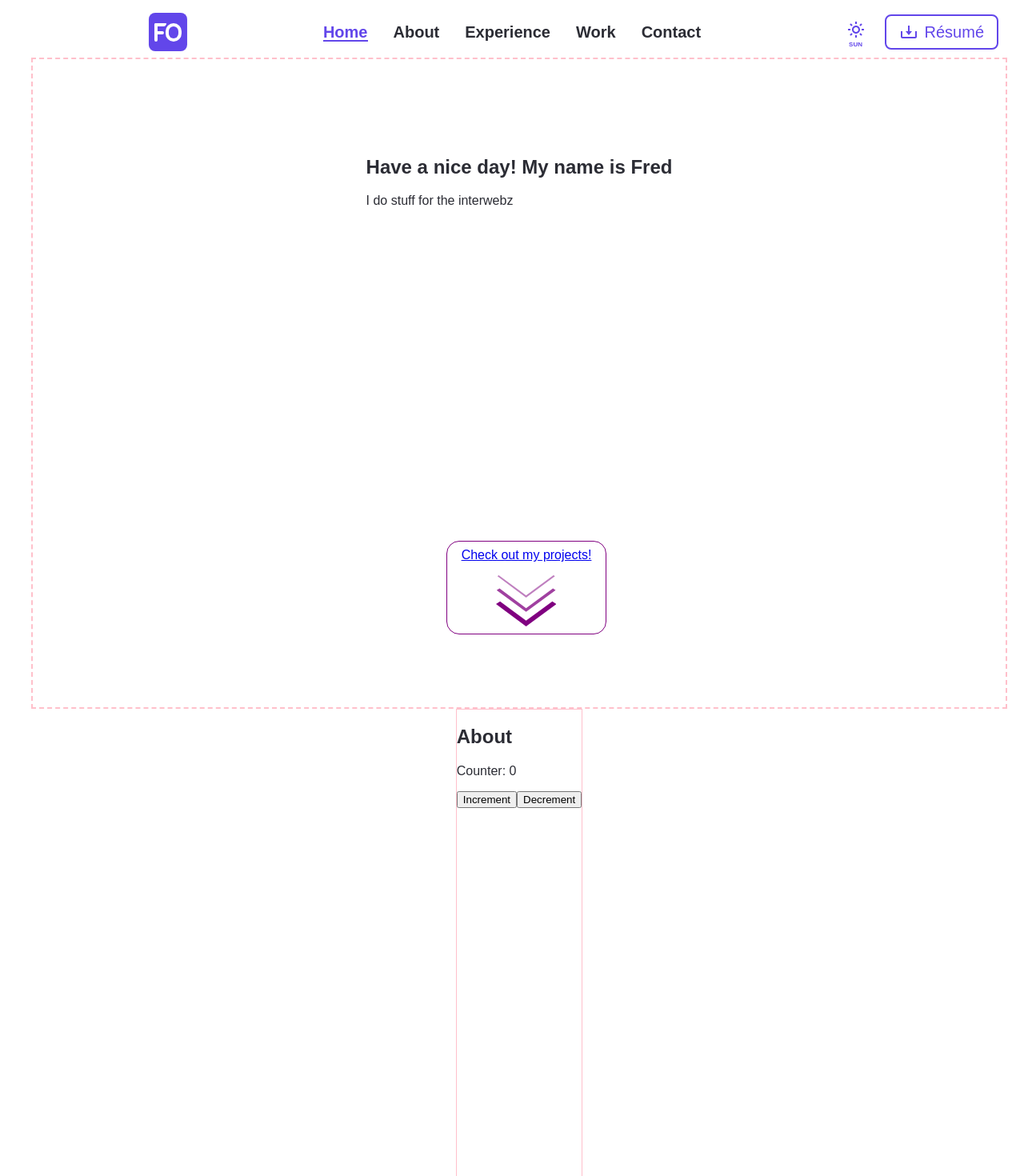
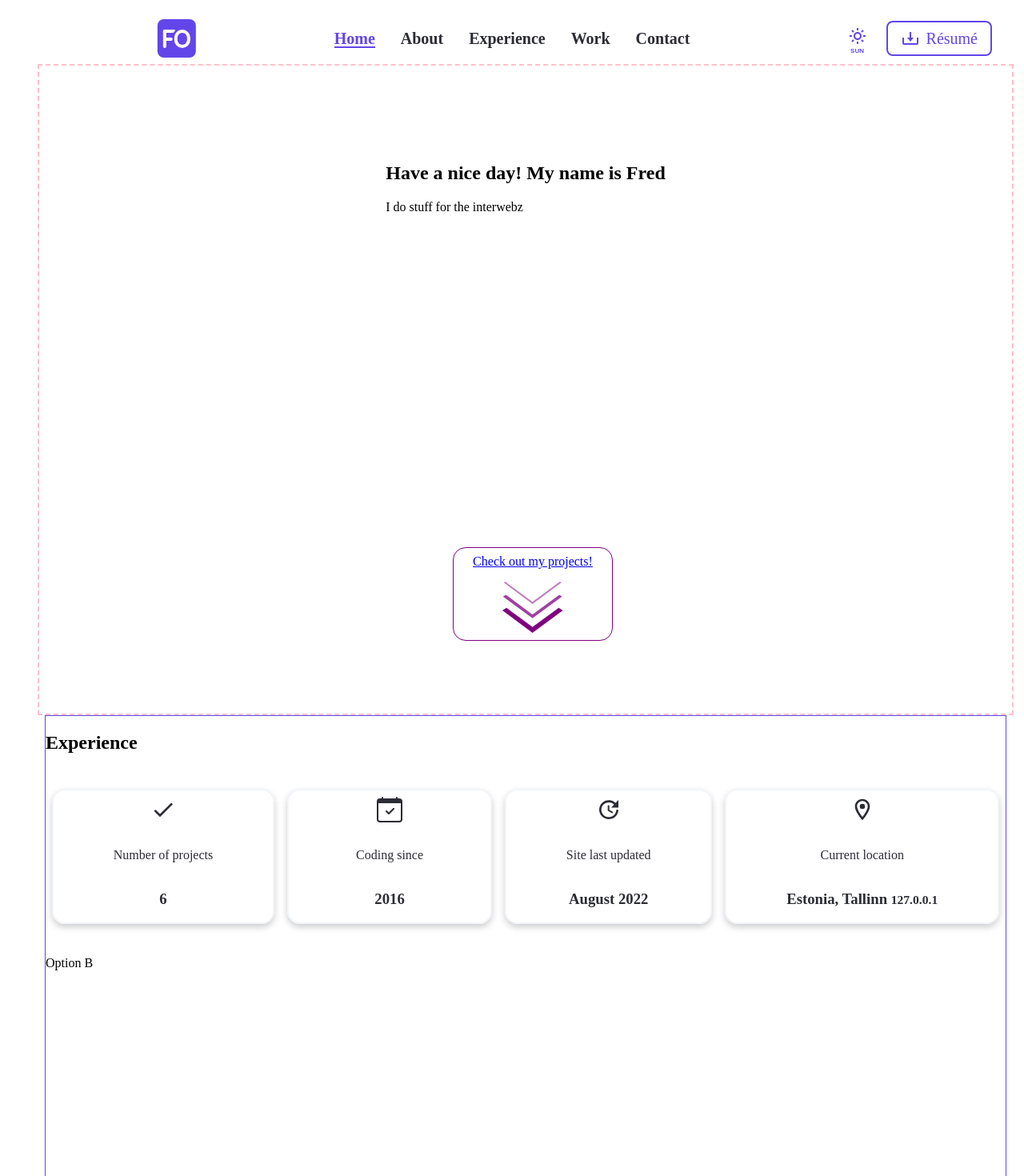
Before and after one commit to Seeru-crypto/aurora_front, a Next.js app: page / in a window 1280 px wide. Shown: the top 1470 px of the page at 80% size. Built offline with nearby package versions, Linux system fonts and the light colour scheme.

Commit message:
fix(main): fix merge errors, delete broken GlobalStyles.tsx code

```diff
--- a/src/components/GlobalStyles.tsx
+++ b/src/components/GlobalStyles.tsx
@@ -31,15 +31,7 @@ html {
   scroll-padding-top: 5vmax;
 }
 
-body {
-  background-color: ${(props) =>
-    props.activeTheme === ActiveTheme.NIGHT && props.theme.background};
-  color: ${(props) => props.theme.text};
-  font-family: 'Montserrat', sans-serif;
-  margin: 0;
-  padding: 0;
-  transition: background-color ${(props) => props.theme.transition};
-}
+// ToDo recover deleted styles
 
 main {
   display: flex;
--- a/src/components/ResumeLink.tsx
+++ b/src/components/ResumeLink.tsx
@@ -10,7 +10,7 @@ export default function ResumeLink(props: ResumeLinkProps): JSX.Element {
   const { label } = props;
 
   return (
-    <ResumeLinkStyles {...props}>
+    <ResumeLinkStyles>
       <Download className="download" />
       {label}
     </ResumeLinkStyles>
--- a/src/components/Showcase/FilterTab.tsx
+++ /dev/null
@@ -1,3 +0,0 @@
-export default function FilterTab() {
-    return <div>Filter</div>;
-}
--- a/src/components/about/About.tsx
+++ /dev/null
@@ -1,34 +0,0 @@
-import React, { ForwardedRef } from "react";
-import styled from "styled-components";
-import { decrement, increment } from "../../state/appSlice";
-import { RootState, useAppDispatch, useAppSelector } from "../../state/store";
-export interface AboutInterface {
-  main_text: string[];
-  main_stack: string[];
-  location: string;
-  resume_url: string;
-  linkedIn__url: string;
-  contact_email: string;
-}
-const About = React.forwardRef((_props, ref: ForwardedRef<HTMLElement>) => {
-  const activeCount = useAppSelector((state: RootState) => state.app.value);
-  const dispatch = useAppDispatch();
-
-  return (
-    <AboutStyle id="about" ref={ref}>
-      <h1>About</h1>
-      <p>Counter:&nbsp;{activeCount}</p>
-      <button onClick={() => dispatch(increment())}>Increment</button>
-      <button onClick={() => dispatch(decrement())}>Decrement</button>
-    </AboutStyle>
-  );
-});
-
-About.displayName = "about display";
-
-export default About;
-
-const AboutStyle = styled.section`
-  height: 100vh;
-  border: 1px solid pink;
-`;
--- a/src/components/layout/NavLink.tsx
+++ b/src/components/layout/NavLink.tsx
@@ -9,7 +9,7 @@ export default function NavLink(props: NavLinkProps): JSX.Element {
   const { children, isActive = false } = props;
 
   return (
-    <NavLinkStyles isActive={isActive} {...props}>
+    <NavLinkStyles isActive={isActive}>
       {children}
     </NavLinkStyles>
   );
--- a/src/pages/index.tsx
+++ b/src/pages/index.tsx
@@ -1,9 +1,8 @@
 import Head from "next/head";
 import { useEffect, useRef } from "react";
 import styled from "styled-components";
-import About from "../components/About/About";
-import Contact from "../components/Contact/Contact";
-import Experience from "../components/Experience/Experience";
+import Contact from "../components/contact/Contact";
+import Experience from "../components/experience/Experience";
 import LandingPage from "../components/landing/LandingPage";
 import { Toast } from "../components/util";
 import { formatDate } from "../components/work/Card";
@@ -59,7 +58,6 @@ export default function Home({
     });
   }, [projects, dispatch]);
 
-  const aboutRef = useRef<HTMLDivElement>(null);
   const experienceRef = useRef<HTMLDivElement>(null);
   const contactRef = useRef<HTMLDivElement>(null);
   const landingRef = useRef<HTMLDivElement>(null);
@@ -86,7 +84,6 @@ export default function Home({
     );
 
     if (landingRef.current) observer.observe(landingRef.current);
-    if (aboutRef.current) observer.observe(aboutRef.current);
     if (experienceRef.current) observer.observe(experienceRef.current);
     if (projectRef.current) observer.observe(projectRef.current);
     if (contactRef.current) observer.observe(contactRef.current);
@@ -94,12 +91,11 @@ export default function Home({
     return () => {
       // ToDo fix potential error, where ref is already changed by the time this function runs
       if (landingRef.current) observer.unobserve(landingRef.current);
-      if (aboutRef.current) observer.unobserve(aboutRef.current);
       if (experienceRef.current) observer.unobserve(experienceRef.current);
       if (projectRef.current) observer.unobserve(projectRef.current);
       if (contactRef.current) observer.unobserve(contactRef.current);
     };
-  }, [aboutRef, experienceRef, projectRef, landingRef, contactRef, dispatch]);
+  }, [experienceRef, projectRef, landingRef, contactRef, dispatch]);
 
   return (
     <IndexStyle>
@@ -114,7 +110,6 @@ export default function Home({
       <main className="main">
         {isToastShown && <Toast message="Added to clipboard" />}
         <LandingPage ref={landingRef} />
-        <About ref={aboutRef} />
         <Experience timeLineCards={timeLineCards} ref={experienceRef} />
         <Work workProps={workProps} ref={projectRef} />
         <Contact ref={contactRef} />
```
Also changed, not shown: src/components/About/AboutSection.tsx (deleted, +0 -16 lines), src/components/Contact/ContactIcon.tsx (deleted, +0 -64 lines), src/components/Contact/ContactSection.tsx (deleted, +0 -73 lines), src/components/Experience/ExperienceSection.tsx (deleted, +0 -20 lines), src/components/Showcase/ShowcaseSection.tsx (deleted, +0 -21 lines).
